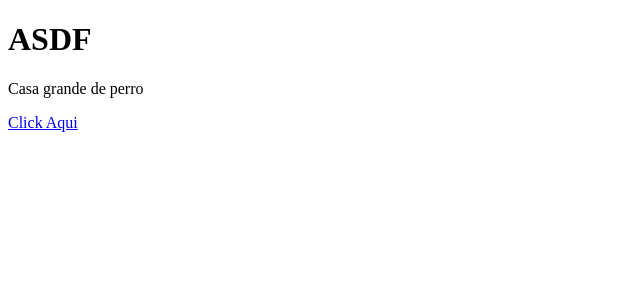
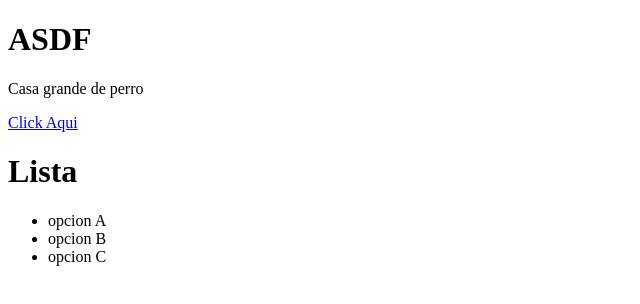
Before and after one commit to rNeider/Git-prueba, a plain HTML site: page index.html in a window 1280 px wide. Shown: the whole page, without its empty margins (0-640 px from the left). Drawn offline with Linux system fonts and the light colour scheme.

```diff
--- a/index.html
+++ b/index.html
@@ -14,3 +14,8 @@
     <a href="https://mail.google.com/mail/u/1/#inbox">Click Aqui</a>
 </body>
 </html>
+<h1>Lista</h1>
+    <ul>
+        <li>opcion A </li>
+        <li>opcion B </li>
+        <li>opcion C </li>
```
